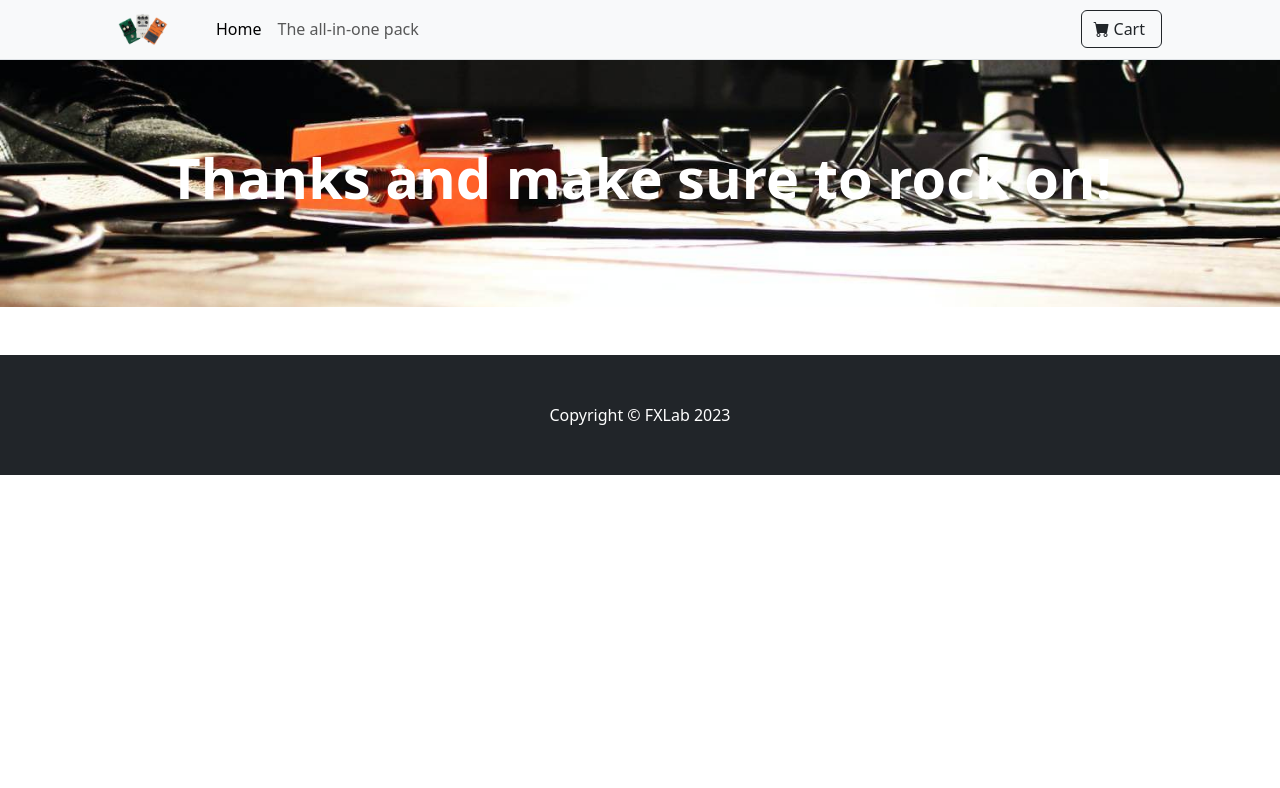
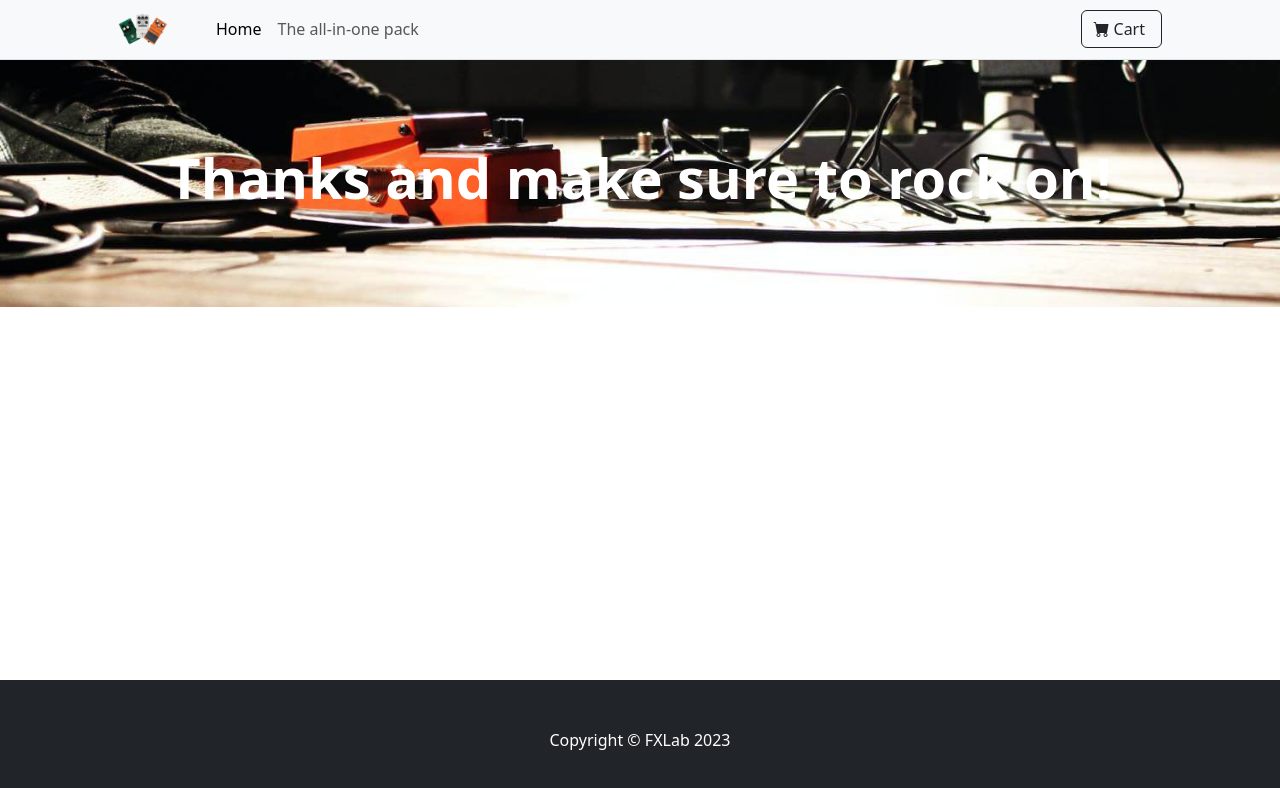
Before and after one commit to marcoaguero/fs-embedded-checkout-react, a React (Create React App) app: page /purchase_success in a window 1280 px wide. Shown: the top 788 px of the page. Built offline with nearby package versions, Linux system fonts and the light colour scheme.

Commit message:
fixed classes, WIP find a better image for thank you page for visibility

```diff
--- a/src/App.js
+++ b/src/App.js
@@ -5,11 +5,9 @@ import Home from "./containers/Home";
 import Details from "./containers/Details";
 import PurchaseSuccess from "./containers/PurchaseSuccess";
 
-import "./App.css";
-
 function App() {
   return (
-    <div className="App">
+    <div className="App d-flex flex-column min-vh-100">
       <BrowserRouter>
         <Navbar />
         <Routes>
--- a/src/containers/Details.jsx
+++ b/src/containers/Details.jsx
@@ -7,7 +7,7 @@ const Details = (props) => {
   const imageName = `${productId}.jpg`;
   const imagePath = require(`../assets/${imageName}`);
   return (
-    <section className="py-5">
+    <section className="py-5 flex-grow-1">
       <div className="container px-4 px-lg-5 mt-5">
         <div className="d-flex flex-wrap">
           <div className="card m-auto mt-sm-3" style={{ border: "none" }}>
@@ -15,7 +15,7 @@ const Details = (props) => {
               <div className="col-md-4">
                 <img src={imagePath} className="card-img-top" alt={imagePath} />
               </div>
-              <div className="col-md-8">
+              <div className="col-md-8 text-center">
                 <div className="card-body">
                   <h2
                     className="card-title text-uppercase"
@@ -23,7 +23,7 @@ const Details = (props) => {
                     data-fsc-item-display
                   ></h2>
                   <p
-                    className="card-text col-4 m-auto mb-3"
+                    className="card-text col-5 m-auto mb-3"
                     data-fsc-item-path={productId}
                     data-fsc-item-description-summary
                   ></p>
--- a/src/containers/Grid.jsx
+++ b/src/containers/Grid.jsx
@@ -4,7 +4,7 @@ import Header from "../components/Header";
 
 const Grid = (props) => {
   return (
-    <section className="py-5">
+    <section className="py-5 flex-grow-1">
       <Header />
       <div className="container px-4 px-lg-5 mt-5">
         <div
--- a/src/containers/PurchaseSuccess.jsx
+++ b/src/containers/PurchaseSuccess.jsx
@@ -8,7 +8,7 @@ const PurchaseSuccess = () => {
     backgroundPosition: "center",
   };
   return (
-    <section className="py-5">
+    <section className="py-5 flex-grow-1">
       <header className="bg-dark py-5" style={heroStyle}>
         <div className="container px-4 px-lg-5 my-5">
           <div className="text-center text-white">
```
